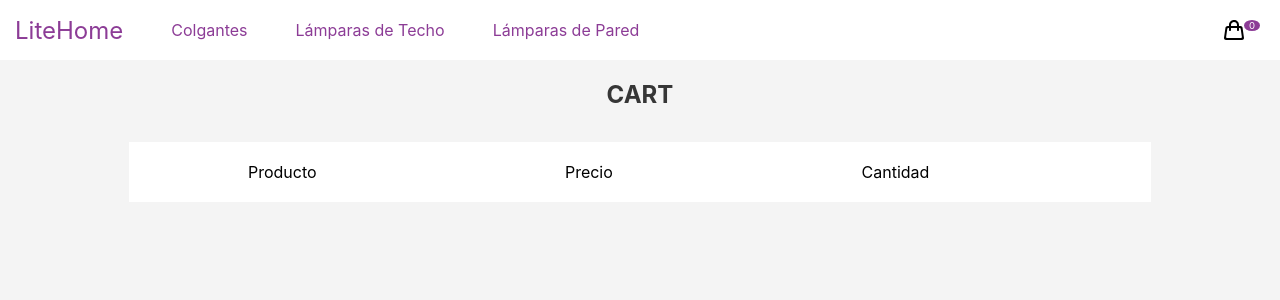
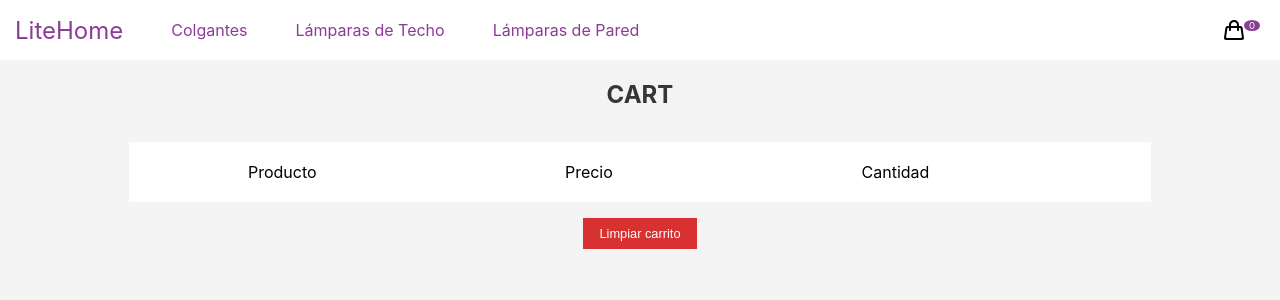
Before and after one commit to mara-hesp/LiteMart-eCommerce, a React (Create React App) app: page /cart in a window 1280 px wide. Shown: the top 300 px of the page. Built offline with nearby package versions, Linux system fonts and the light colour scheme.

Commit message:
btn-clear

```diff
--- a/src/components/CartContainer/CartContainer.css
+++ b/src/components/CartContainer/CartContainer.css
@@ -46,6 +46,32 @@
     background-color: red;
 }
 
-..btnCartItem:active {
+.btnCartItem:active {
     background-color: black;
 }
+
+.btnClear {
+    border: none;
+    cursor: pointer;
+    font-size: .8em;
+    background-color: rgb(216, 49, 49);
+    color: #fff;
+    padding: 8px 16px;
+    margin-top: 15px;
+    width: fit-content;
+}
+
+.btnClear:hover {
+    background-color: red;
+}
+
+.btnClear:active {
+    background-color: black;
+}
+
+.cartContainer {
+    display: flex;
+    flex-direction: column;
+    justify-content: center;
+    align-items: center;
+}
--- a/src/components/CartList/CartList.js
+++ b/src/components/CartList/CartList.js
@@ -4,9 +4,10 @@ import CartItem from '../CartItem/CartItem'
 
 const CartList = () => {
 
-    const { cart } = useContext(CartContext)
+    const { cart, clearCart } = useContext(CartContext)
 
     return (
+        <div className='cartContainer'>
         <ul className="cartList">
             <li className='cartItemHead'>
                     <p className='cartName'>Producto</p>
@@ -16,6 +17,8 @@ const CartList = () => {
             </li>
         {cart.map(prod => <CartItem key={prod.id} {...prod} />)}
         </ul>
+        <button className="btnClear" onClick={() => clearCart()}>Limpiar carrito</button>
+        </div>
     )
 }
 
--- a/src/context/CartContext.js
+++ b/src/context/CartContext.js
@@ -22,6 +22,10 @@ export const CartProvider = ({ children }) => {
         return cart.some(prod => prod.id === id)
     }
 
+    const clearCart = () => {
+        setCart([])
+    }
+
     const getCartQuantity = () => {
         let totalQuantity = 0
         cart.forEach(prod => {
@@ -32,7 +36,7 @@ export const CartProvider = ({ children }) => {
     }
 
     return (
-        <CartContext.Provider value={{ cart, addItem, removeItems, isInCart, getCartQuantity }}>
+        <CartContext.Provider value={{ cart, addItem, removeItems, isInCart, getCartQuantity, clearCart }}>
             {children}
         </CartContext.Provider>
     )
```
